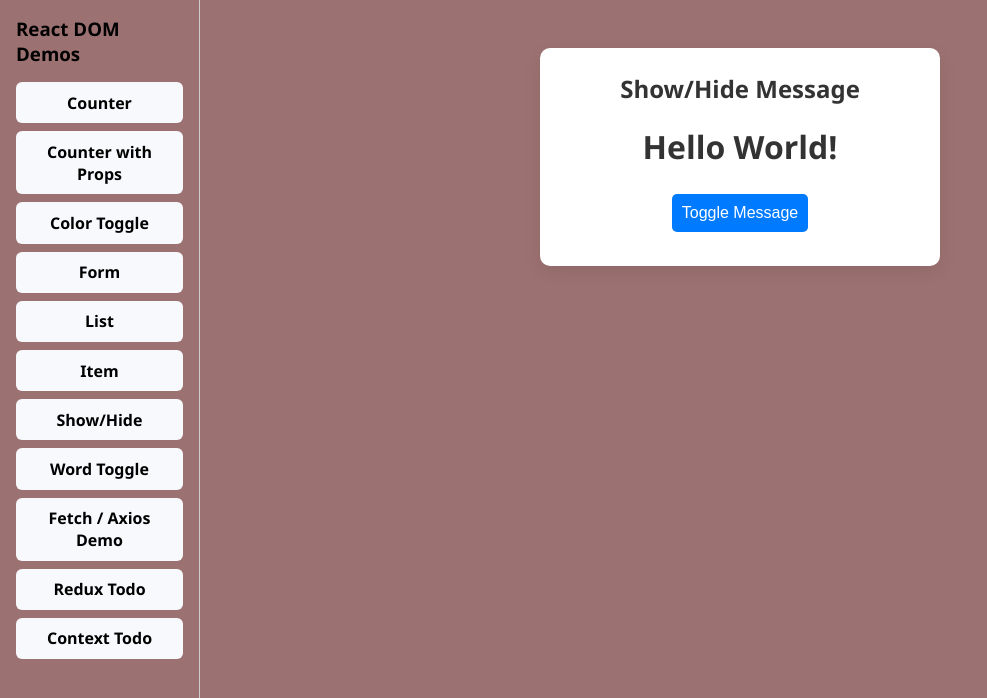
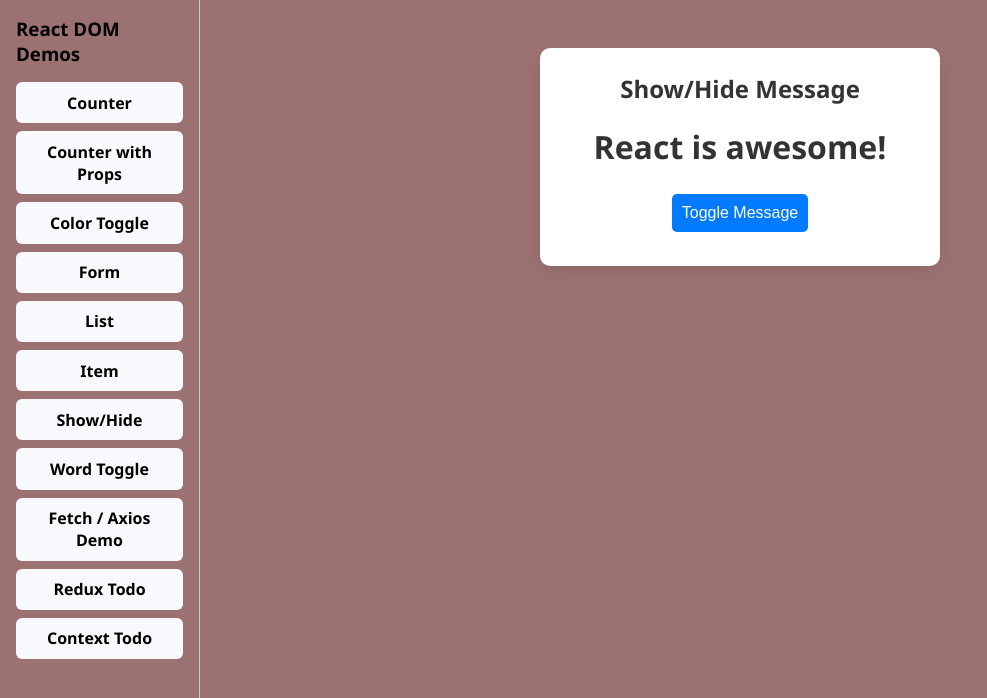
Before and after one commit to chuks2274/react-dom-fundamentals, a React (Vite) app: page /show in a window 1280 px wide. Shown: the top 698 px of the page, without its empty margins (0-987 px from the left). Built offline with nearby package versions, Linux system fonts and the light colour scheme.

Commit message:
update file

```diff
--- a/src/components/Show/Show.jsx
+++ b/src/components/Show/Show.jsx
@@ -9,7 +9,7 @@ const toggleMessage = () => {
 return(
      <div className="container">
         <h2>Show/Hide Message</h2>
-        {message && <h1>Hello World!</h1>}
+        {message && <h1>React is awesome!</h1>}
         <button className="btn" onClick={toggleMessage}>Toggle Message</button>
      </div>
 )
```
